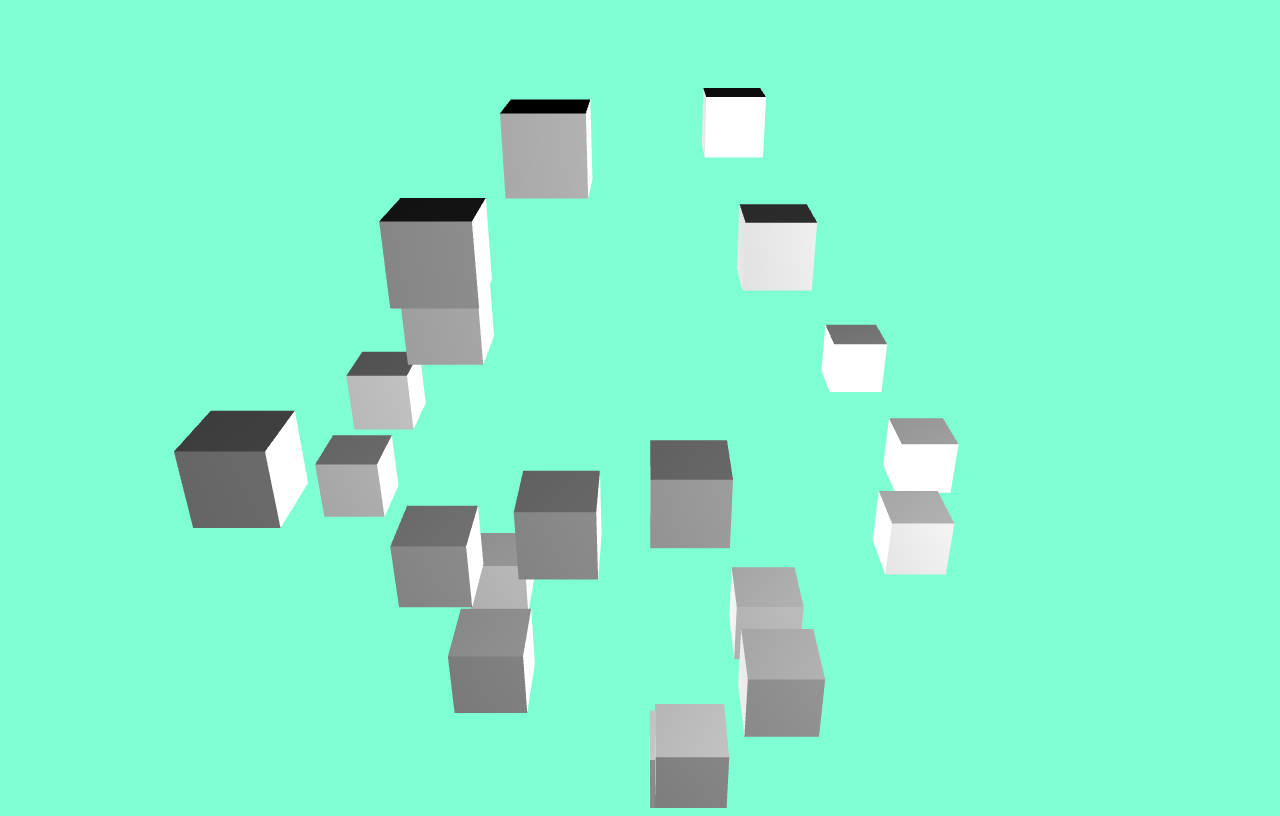
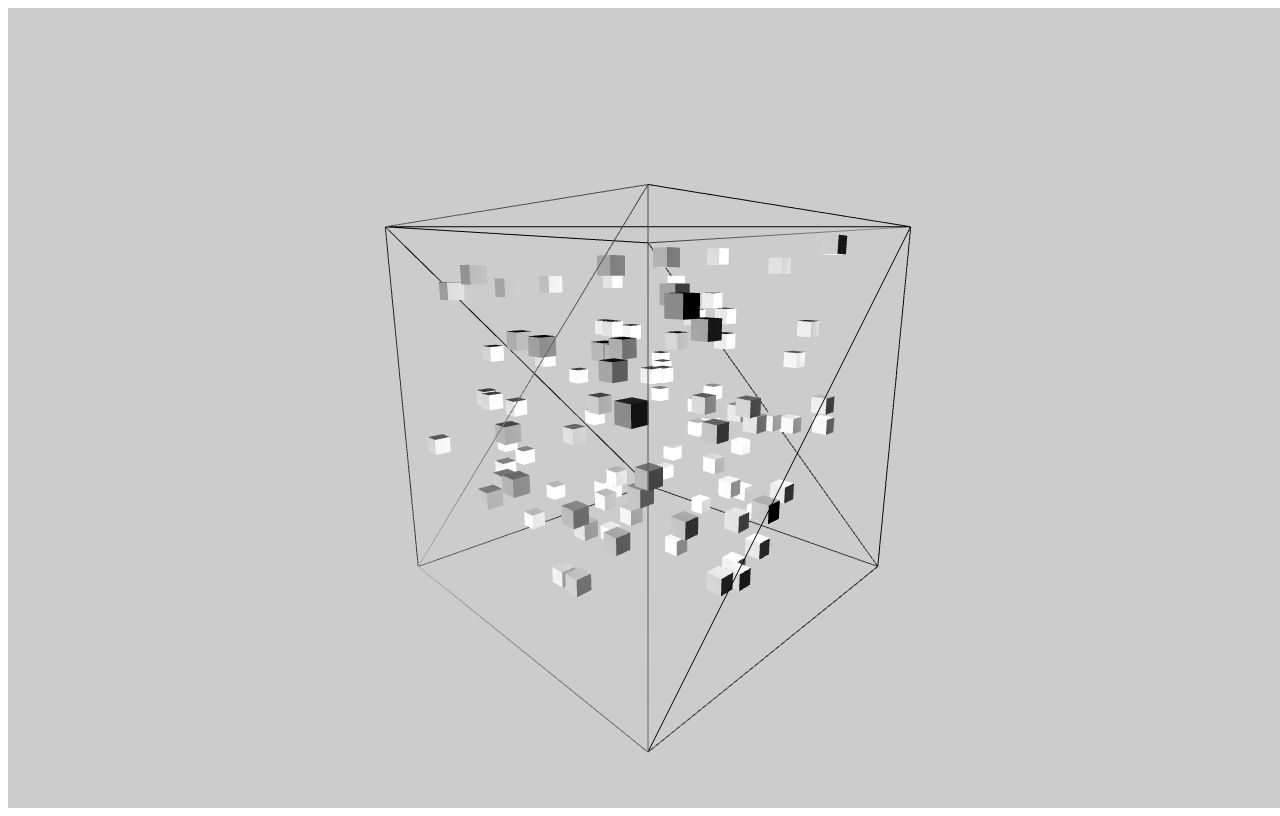
Before and after one commit to przemskydev/Three.js, a website built with webpack: page 03/src/index.html in a window 1280 px wide. Built offline with nearby package versions, Linux system fonts and the light colour scheme; animation ran at ten frames a second.

Commit message:
mother box geo added

```diff
--- a/03/src/script.js
+++ b/03/src/script.js
@@ -8,10 +8,11 @@ let scene, camera, renderer, controls;
 
 //scene
 scene = new THREE.Scene();
+scene.background = new THREE.Color(0xcccccc);
 
 //camera
-camera = new THREE.PerspectiveCamera(45, window.innerWidth / window.innerHeight, 0.01, 10000);
-camera.position.set(14, 7, 0)
+camera = new THREE.PerspectiveCamera(70, window.innerWidth / window.innerHeight, 0.01, 10000);
+camera.position.set(25, 8, 25)
 
 //renderer
 renderer = new THREE.WebGLRenderer({
@@ -23,7 +24,8 @@ document.body.appendChild(renderer.domElement);
 //controls
 controls = new OrbitControls(camera, renderer.domElement);
 controls.update();
-
+controls.minDistance = 20;
+controls.maxDistance = 40;
 /*
 
 world
@@ -31,14 +33,21 @@ world
 */
 
 //geometry
-const createBox = (w = 1, h = 1, d = 1, color = 0xffffff) => {
+const createBox = (w = 1, h = 1, d = 1, color = 0xffffff, wireframe = false) => {
   const geometry = new THREE.BoxGeometry(w, h, d);
-  const material = new THREE.MeshLambertMaterial(color);
+  const material = new THREE.MeshLambertMaterial({ color, wireframe: wireframe });
   return new THREE.Mesh(geometry, material)
 };
 
-const box = createBox();
-box.position.set(-2, 1, 0)
+
+const createSphere = (r = 1, color = 0xffffff, wireframe = false) => {
+  const geometry = new THREE.SphereGeometry(r, 32, 32);
+  const material = new THREE.MeshLambertMaterial({
+    color,
+    wireframe: wireframe
+  })
+  return new THREE.Mesh(geometry, material)
+};
 
 //light
 const createLight = (int = 1, color = 0xffffff) => {
@@ -55,12 +64,15 @@ light2.position.set(-15, -20, 25);
 
 
 //creating world
-for (let index = 0; index < 20; index++) {
+const motherBox = createBox(22, 22, 22, 0xA9A9A9, true)
+scene.add(motherBox)
+
+for (let index = 0; index < 100; index++) {
   const box = createBox();
-  box.position.x = (Math.random() - .5) * 10;
-  box.position.y = (Math.random() - .5) * 10;
-  box.position.z = (Math.random() - .5) * 10;
-  scene.add(box, light, light2)
+  box.position.x = Math.random() * 20 - 10;
+  box.position.y = Math.random() * 20 - 10;
+  box.position.z = Math.random() * 20 - 10;
+  motherBox.add(box, light, light2)
 }
 
 //functionality
@@ -76,7 +88,7 @@ function onMouseMove(e) {
 
   raycaster.setFromCamera(mouse, camera);
 
-  const intersects = raycaster.intersectObjects(scene.children);
+  const intersects = raycaster.intersectObjects(motherBox.children);
 
   function numGen() {
     // let num = Math.floor(Math.random() * 2) + 1;
@@ -86,7 +98,7 @@ function onMouseMove(e) {
   }
 
   for (let i = 0; i < intersects.length; i++) {
-      // intersects[ i ].object.material.color.set( 0xff0000 );
+    // intersects[ i ].object.material.color.set( 0xff0000 );
     const timeline = new TimelineMax();
     timeline.to(intersects[i].object.scale, .5, { x: 2, ease: Expo.easeInOut });
     timeline.to(intersects[i].object.scale, .5, { x: 1, ease: Expo.easeInOut });
--- a/03/src/style.css
+++ b/03/src/style.css
@@ -1,7 +1,7 @@
-body {
+/* body {
   background-color: aquamarine;
 }
 
 h1 {
   font-size: 50px;
-}
+} */
```
